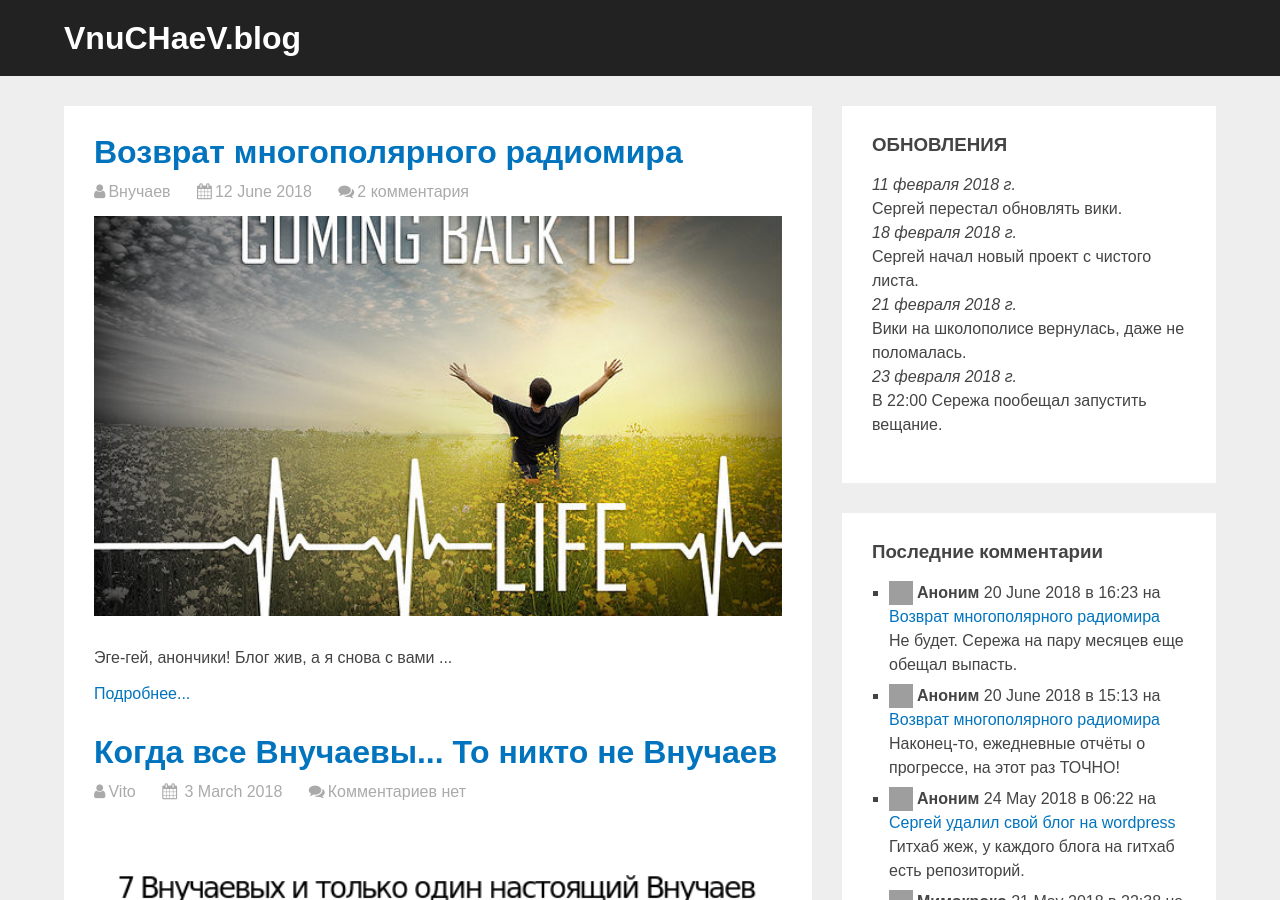
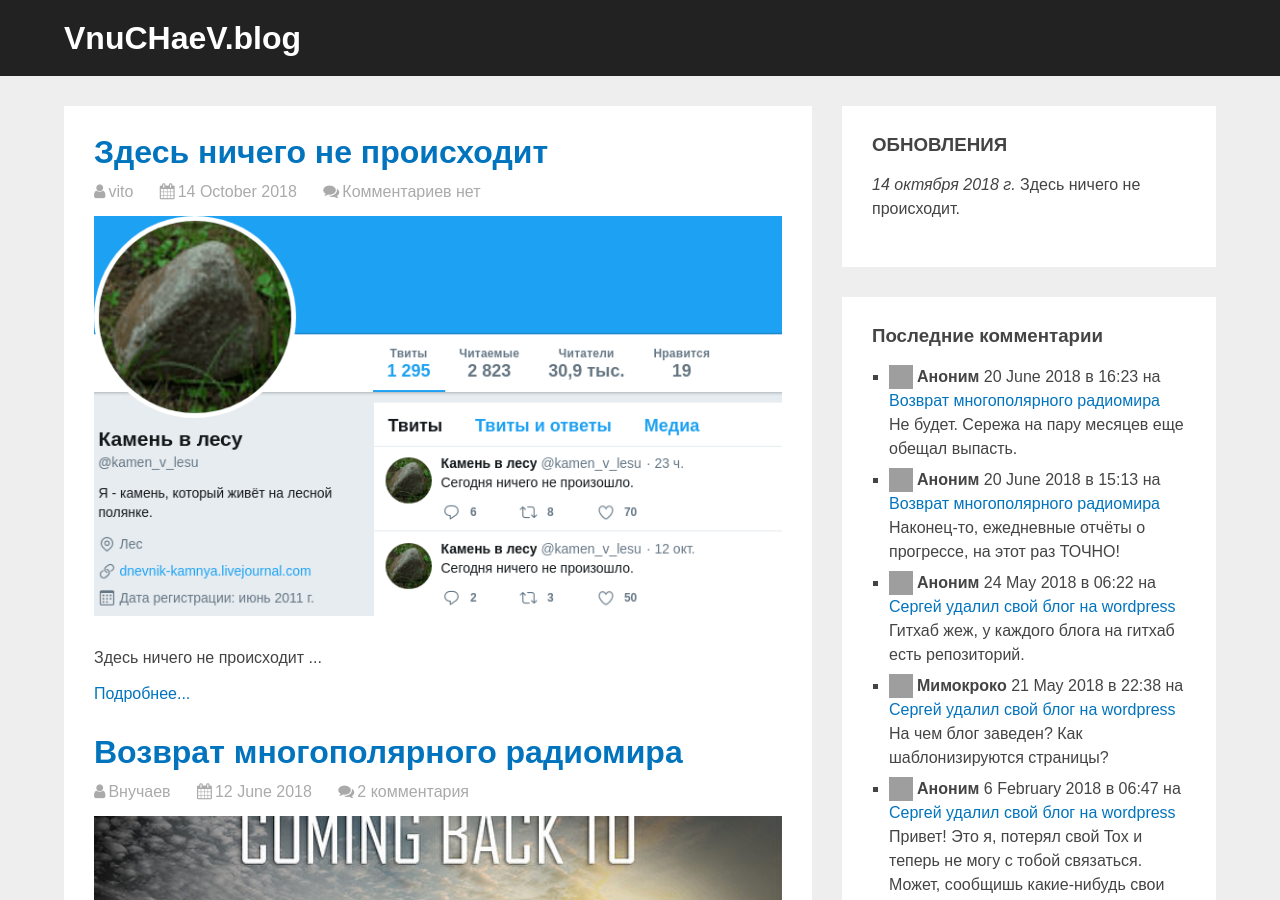
Before and after one commit to vitoyucepi/blog, a Jekyll site: the page built from index.html, in a window 1280 px wide and 900 px high. Built offline with Jekyll 4.4.1, drawn with Linux system fonts in a browser that asks for light colours; grey boxes are pictures that could not be loaded.

Commit message:
New post

```diff
--- a/_includes/updates.md
+++ b/_includes/updates.md
@@ -1,10 +1,4 @@
 ### ОБНОВЛЕНИЯ
 
-*11 февраля 2018 г.*
-Сергей перестал обновлять вики.
-*18 февраля 2018 г.*
-Сергей начал новый проект с чистого листа.
-*21 февраля 2018 г.*
-Вики на школополисе вернулась, даже не поломалась.
-*23 февраля 2018 г.*
-В 22:00 Сережа пообещал запустить вещание.
+*14 октября 2018 г.*
+Здесь ничего не происходит.
--- /dev/null
+++ b/_posts/2018-10-14-nothing.md
@@ -0,0 +1,11 @@
+---
+layout: post
+title: Здесь ничего не происходит
+author: vito
+image: images/2018-10-14-nothing.png
+pretext: Здесь ничего не происходит
+---
+
+Здесь ничего не происходит.
+
+<!-- Здесь тоже ничего интересного нет -->
```
Also changed, not shown: images/2018-10-14-nothing.png (added).
